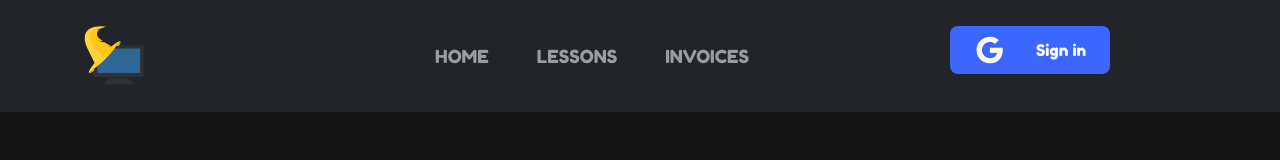
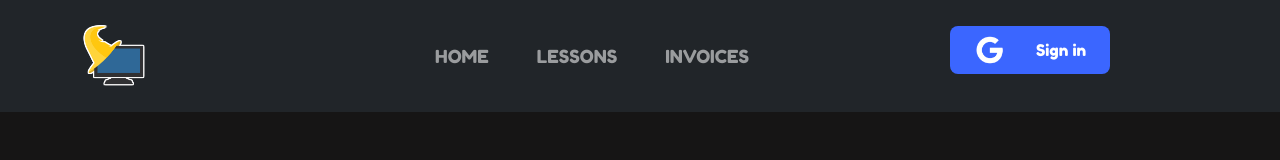
Before and after one commit to wizard-waqas/wizcode, a Next.js app: page / in a window 1280 px wide. Shown: the top 160 px of the page. Built offline with nearby package versions, Linux system fonts and the light colour scheme; no server answers.

Commit message:
white outline drop shadow

```diff
--- a/components/NavigationBar.js
+++ b/components/NavigationBar.js
@@ -14,7 +14,7 @@ export default function NavigationBar() {
             <Navbar className={"w-full p-6"} fixed={"top"} expand={"md"}
                     bg={"dark"} variant={"dark"}>
                 <Container className={"flex justify-around transition-all"}>
-                    <img className={"w-16 cursor-pointer"} src="/logo.png" alt="logo"/>
+                    <img className={"w-16 cursor-pointer drop-shadow-outline"} src="/logo.png" alt="logo"/>
                     <NavbarToggle aria-controls={"responsive-navbar-nav"}/>
                     <Navbar.Collapse className={"w-full"} id={"responsive-nav-nav"}>
                         <Nav className={"w-full justify-around"}>
```
